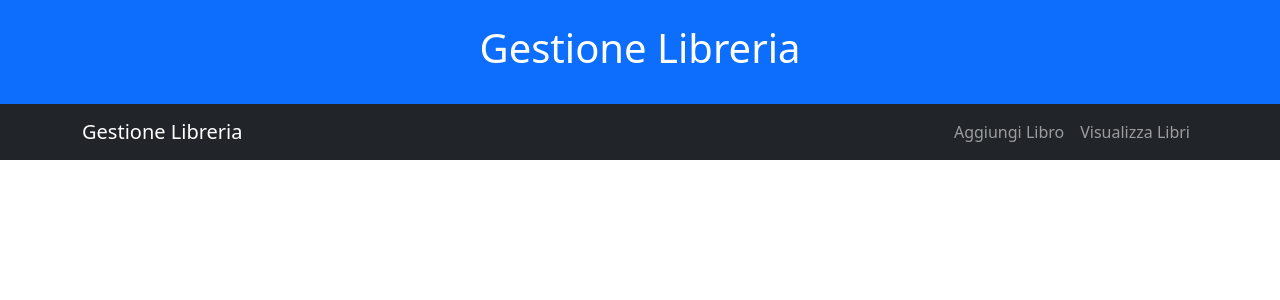
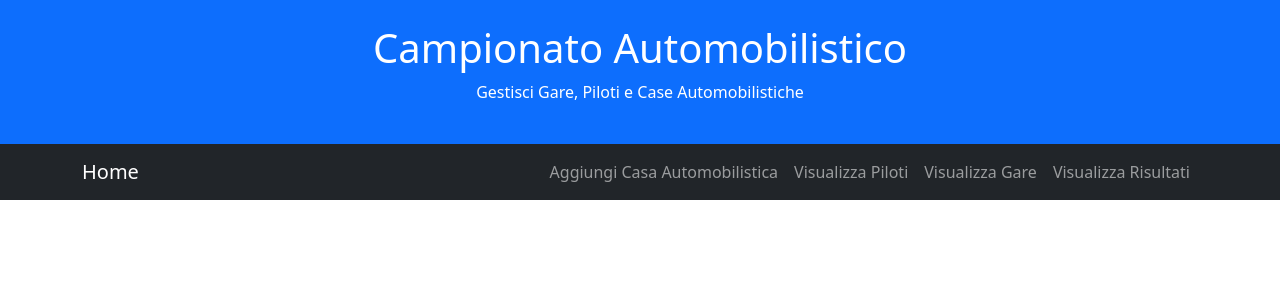
Before and after one commit to NiccoloCherubin/5F-INFORMATICA, a PHP site: page /php/header.php in a window 1280 px wide. Shown: the top 300 px of the page. Run offline with PHP 8.4, Linux system fonts and the light colour scheme.

Commit message:
home page

```diff
--- a/php/campionato/php/header.php
+++ b/php/campionato/php/header.php
@@ -6,7 +6,7 @@
 <head>
     <meta charset="UTF-8">
     <meta name="viewport" content="width=device-width, initial-scale=1.0">
-    <title>Gestione Libreria</title>
+    <title>Campionato Automobilistico</title>
     <!-- Bootstrap CSS -->
     <link href="https://cdn.jsdelivr.net/npm/bootstrap@5.3.0/dist/css/bootstrap.min.css" rel="stylesheet">
     <!-- Custom CSS -->
@@ -15,20 +15,23 @@
 <body class="d-flex flex-column min-vh-100">
 <!-- Header -->
 <header class="bg-primary text-white text-center py-4">
-    <h1>Gestione Libreria</h1>
+    <h1>Campionato Automobilistico</h1>
+    <p>Gestisci Gare, Piloti e Case Automobilistiche</p>
 </header>
 
 <!-- Navbar -->
 <nav class="navbar navbar-expand-lg navbar-dark bg-dark">
     <div class="container">
-        <a class="navbar-brand" href="index.php">Gestione Libreria</a>
+        <a class="navbar-brand" href="index.php">Home</a>
         <button class="navbar-toggler" type="button" data-bs-toggle="collapse" data-bs-target="#navbarNav">
             <span class="navbar-toggler-icon"></span>
         </button>
         <div class="collapse navbar-collapse" id="navbarNav">
             <ul class="navbar-nav ms-auto">
-                <li class="nav-item"><a class="nav-link" href="create.php">Aggiungi Libro</a></li>
-                <li class="nav-item"><a class="nav-link" href="read.php">Visualizza Libri</a></li>
+                <li class="nav-item"><a class="nav-link" href="create.php">Aggiungi Casa Automobilistica</a></li>
+                <li class="nav-item"><a class="nav-link" href="read.php">Visualizza Piloti</a></li>
+                <li class="nav-item"><a class="nav-link" href="gare.php">Visualizza Gare</a></li>
+                <li class="nav-item"><a class="nav-link" href="risultati.php">Visualizza Risultati</a></li>
             </ul>
         </div>
     </div>
```
Also changed, not shown: php/campionato/index.php (added, +11 -0 lines), php/campionato/php/db.php (+6 -6 lines).
